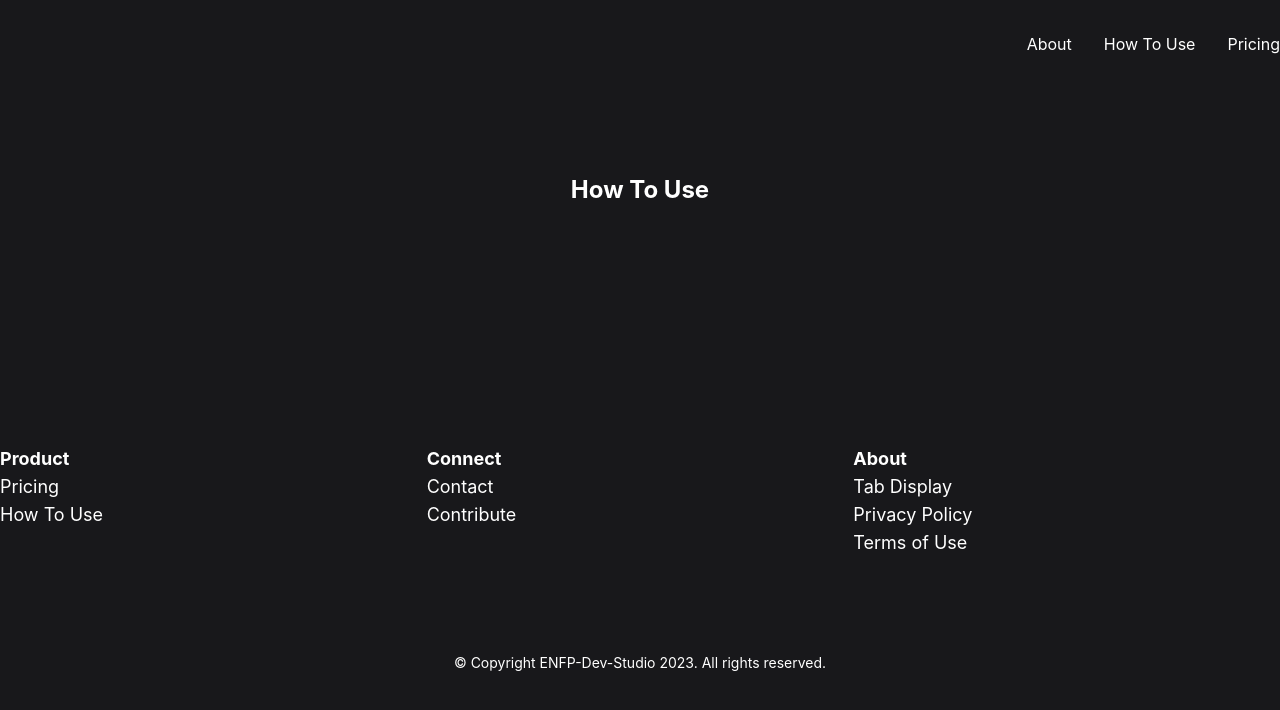
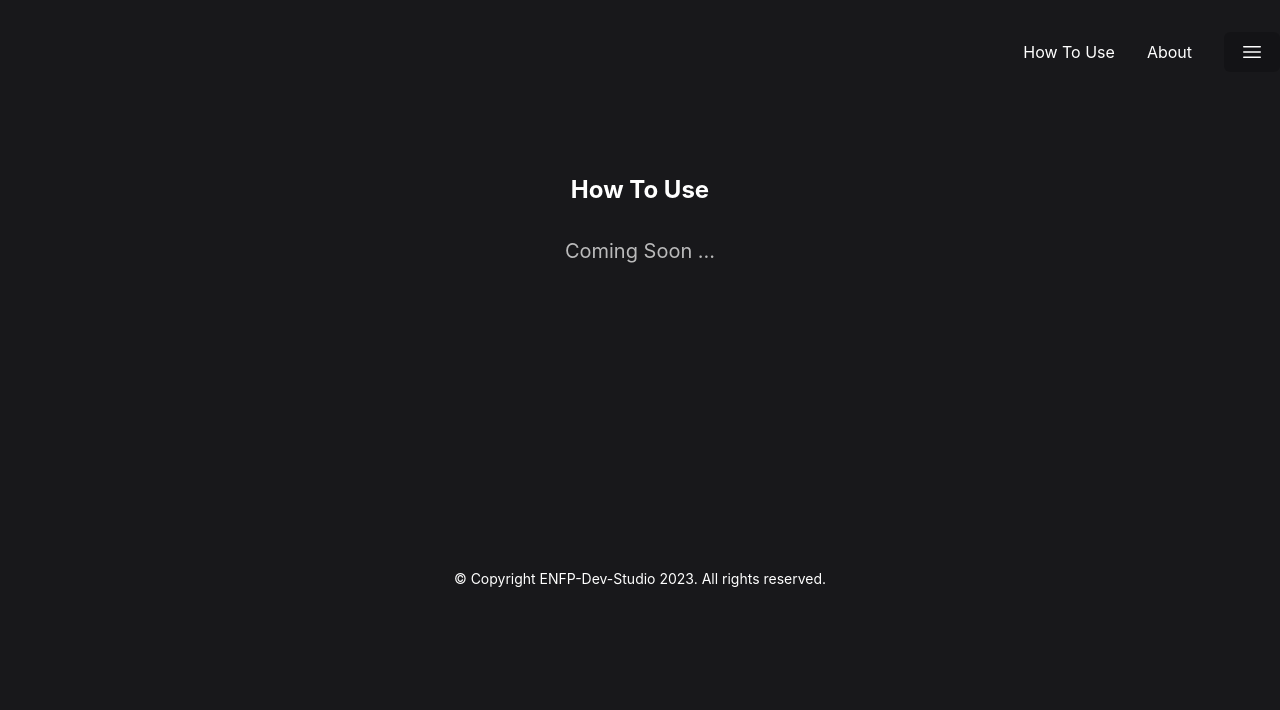
Before and after one commit to enfp-dev-studio/tab-display-web, a Next.js app: page /usage in a window 1280 px wide. Shown: the top 710 px of the page. Built offline with nearby package versions, Linux system fonts and the light colour scheme.

Commit message:
move footer to menu

```diff
--- a/package.json
+++ b/package.json
@@ -13,6 +13,7 @@
     "@chakra-ui/react": "^2.5.1",
     "@emotion/react": "^11.10.5",
     "@emotion/styled": "^11.10.5",
+    "@headlessui/react": "^1.7.11",
     "@next-auth/prisma-adapter": "^1.0.5",
     "@prisma/client": "^4.9.0",
     "@tanstack/react-query": "^4.20.0",
--- a/src/components/AppBar.tsx
+++ b/src/components/AppBar.tsx
@@ -1,5 +1,6 @@
 // import Logo from "./Logo";
 import Link from "next/link";
+import Menu from "./Menu";
 
 const AppBar = () => {
   return (
@@ -8,28 +9,30 @@ const AppBar = () => {
         {/* <Logo></Logo> */}
         <div className="flex flex-1 flex-row justify-end space-x-8">
           <Link
-            href="/about"
-            className="hidden self-center hover:cursor-pointer md:block"
-          >
-            About
-          </Link>
-          <Link
             href="usage"
             className="hidden self-center hover:cursor-pointer md:block"
           >
             How To Use
           </Link>
           <Link
+            href="/about"
+            className="hidden self-center hover:cursor-pointer md:block"
+          >
+            About
+          </Link>
+
+          {/* <Link
             href="/pricing"
             className="hidden self-center hover:cursor-pointer md:block"
           >
             Pricing
-          </Link>
+          </Link> */}
           {/* <a className="hidden md:block self-center hover:cursor-pointer">Blog</a> */}
           {/* <a className="hidden md:block self-center hover:cursor-pointer">Help</a> */}
           {/* <Link href="/about" className="hidden md:block self-center hover:cursor-pointer">
             About
           </Link> */}
+          <Menu></Menu>
         </div>
       </div>
     </div>
--- a/src/components/Footer.tsx
+++ b/src/components/Footer.tsx
@@ -14,7 +14,7 @@ type LinkListProps = {
   links: LinkLabel[];
 };
 
-const mailAddress = "contact@enfpdev.com";
+export const mailAddress = "contact@enfpdev.com";
 
 const LinkList = (props: LinkListProps) => {
   return (
@@ -34,12 +34,12 @@ const Footer = () => {
 
   return (
     <div className="w-full text-center">
-      <div className="md:grid md:w-full md:grid-cols-3">
+      {/* <div className="">
         <div className="flex w-full">
           <LinkList
             title="Product"
             links={[
-              { title: "Pricing", link: "/pricing" },
+              // { title: "Pricing", link: "/pricing" },
               { title: "How To Use", link: "/usage" },
             ]}
           />
@@ -69,7 +69,7 @@ const Footer = () => {
             ]}
           />
         </div>
-      </div>
+      </div> */}
       <p className="my-6 text-sm md:mt-24">
         &copy; Copyright ENFP-Dev-Studio {new Date().getFullYear()}. All rights
         reserved.
--- /dev/null
+++ b/src/components/Menu.tsx
@@ -0,0 +1,112 @@
+import { Menu, Transition } from "@headlessui/react";
+import { useRouter } from "next/router";
+import { Fragment } from "react";
+import { mailAddress } from "./Footer";
+
+export default function AppBarMenu() {
+  const router = useRouter();
+  return (
+    <div className="">
+      <Menu as="div" className="relative inline-block text-left">
+        <div>
+          <Menu.Button className="inline-flex w-full justify-center rounded-md bg-black bg-opacity-20 px-4 py-2 text-sm font-medium text-white hover:bg-opacity-30 focus:outline-none focus-visible:ring-2 focus-visible:ring-white focus-visible:ring-opacity-75">
+            <svg
+              xmlns="http://www.w3.org/2000/svg"
+              fill="none"
+              viewBox="0 0 24 24"
+              strokeWidth={1.5}
+              stroke="currentColor"
+              className="h-6 w-6"
+            >
+              <path
+                strokeLinecap="round"
+                strokeLinejoin="round"
+                d="M3.75 6.75h16.5M3.75 12h16.5m-16.5 5.25h16.5"
+              />
+            </svg>
+          </Menu.Button>
+        </div>
+        <Transition
+          as={Fragment}
+          enter="transition ease-out duration-100"
+          enterFrom="transform opacity-0 scale-95"
+          enterTo="transform opacity-100 scale-100"
+          leave="transition ease-in duration-75"
+          leaveFrom="transform opacity-100 scale-100"
+          leaveTo="transform opacity-0 scale-95"
+        >
+          <Menu.Items className="absolute right-0 mt-2 w-56 origin-top-right divide-y divide-gray-100 rounded-md bg-white shadow-lg ring-1 ring-black ring-opacity-5 focus:outline-none">
+            <div className="px-1 py-1 ">
+              <Menu.Item>
+                {({ active }) => (
+                  <button
+                    onClick={() => {
+                      router.push(
+                        `mailto:${mailAddress}?${"To Tab Display"}=!&body=${""}`
+                      );
+                    }}
+                    className={`${
+                      active ? "bg-violet-500 text-white" : "text-gray-900"
+                    } group flex w-full items-center rounded-md px-2 py-2 text-sm`}
+                  >
+                    Contact
+                  </button>
+                )}
+              </Menu.Item>
+              <Menu.Item>
+                {({ active }) => (
+                  <button
+                    onClick={() => {
+                      router.push("/contribute");
+                    }}
+                    className={`${
+                      active ? "bg-violet-500 text-white" : "text-gray-900"
+                    } group flex w-full items-center rounded-md px-2 py-2 text-sm`}
+                  >
+                    Contribute
+                  </button>
+                )}
+              </Menu.Item>
+            </div>
+            <div className="px-1 py-1">
+              <Menu.Item>
+                {({ active }) => (
+                  <button
+                    onClick={() => {
+                      window.open(
+                        "https://www.notion.so/enfp-dev-studio/Privacy-Policy-abd2ac45e0884c1a848420426a383983?pvs=4",
+                        "_blank"
+                      );
+                    }}
+                    className={`${
+                      active ? "bg-violet-500 text-white" : "text-gray-900"
+                    } group flex w-full items-center rounded-md px-2 py-2 text-sm`}
+                  >
+                    Privacy
+                  </button>
+                )}
+              </Menu.Item>
+              <Menu.Item>
+                {({ active }) => (
+                  <button
+                    onClick={() => {
+                      window.open(
+                        "https://www.notion.so/enfp-dev-studio/Terms-Conditions-b3413f7ae65d4b5ab60bacd1fe7f590a?pvs=4",
+                        "_blank"
+                      );
+                    }}
+                    className={`${
+                      active ? "bg-violet-500 text-white" : "text-gray-900"
+                    } group flex w-full items-center rounded-md px-2 py-2 text-sm`}
+                  >
+                    Terms & Conditions
+                  </button>
+                )}
+              </Menu.Item>
+            </div>
+          </Menu.Items>
+        </Transition>
+      </Menu>
+    </div>
+  );
+}
--- a/src/pages/about/index.tsx
+++ b/src/pages/about/index.tsx
@@ -23,7 +23,7 @@ const About = (props: Props) => {
               Tab Display
             </div>
           </div>
-          <p className="text-justify">About Tab Display ...</p>
+          <p className="text-justify">Coming Soon ...</p>
           <div className="flex grow flex-row items-center space-x-4">
             <Image
               width={48}
--- a/src/pages/usage/index.tsx
+++ b/src/pages/usage/index.tsx
@@ -18,7 +18,9 @@ const Usage = (props: Props) => {
           <h1 className="mx-auto max-w-4xl text-2xl font-bold leading-[1.2em]">
             How To Use
           </h1>
-          <p className="leading-16 !important mx-auto mt-8 max-w-xl text-center text-xl opacity-70"></p>
+          <p className="leading-16 !important mx-auto mt-8 max-w-xl text-center text-xl opacity-70">
+            Coming Soon ...
+          </p>
         </>
       </div>
     </div>
--- a/src/styles/globals.css
+++ b/src/styles/globals.css
@@ -5,6 +5,16 @@
 .html {
   font-family: "Inter", sans-serif;
   background-color: #18181b;
+  -ms-overflow-style: none; /* IE and Edge */
+  scrollbar-width: none; /* Firefox */
+}
+
+-webkit-scrollbar {
+  display: none;
+}
+
+-moz-scrollbar {
+  display: none;
 }
 
 /*! Devices.css v0.2.0 | MIT License | github.com/picturepan2/devices.css */
```
Also changed, not shown: 1 other file (tests, documents, lock files or other folders).
